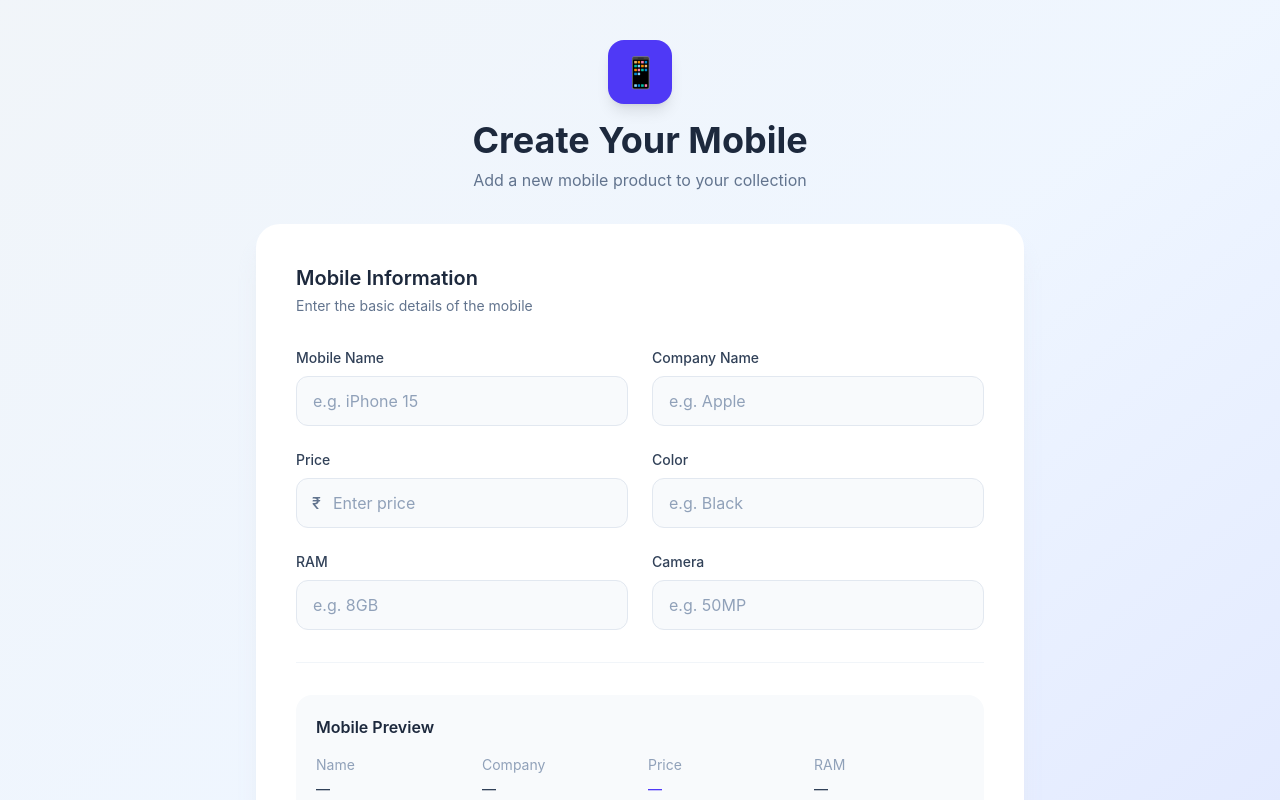
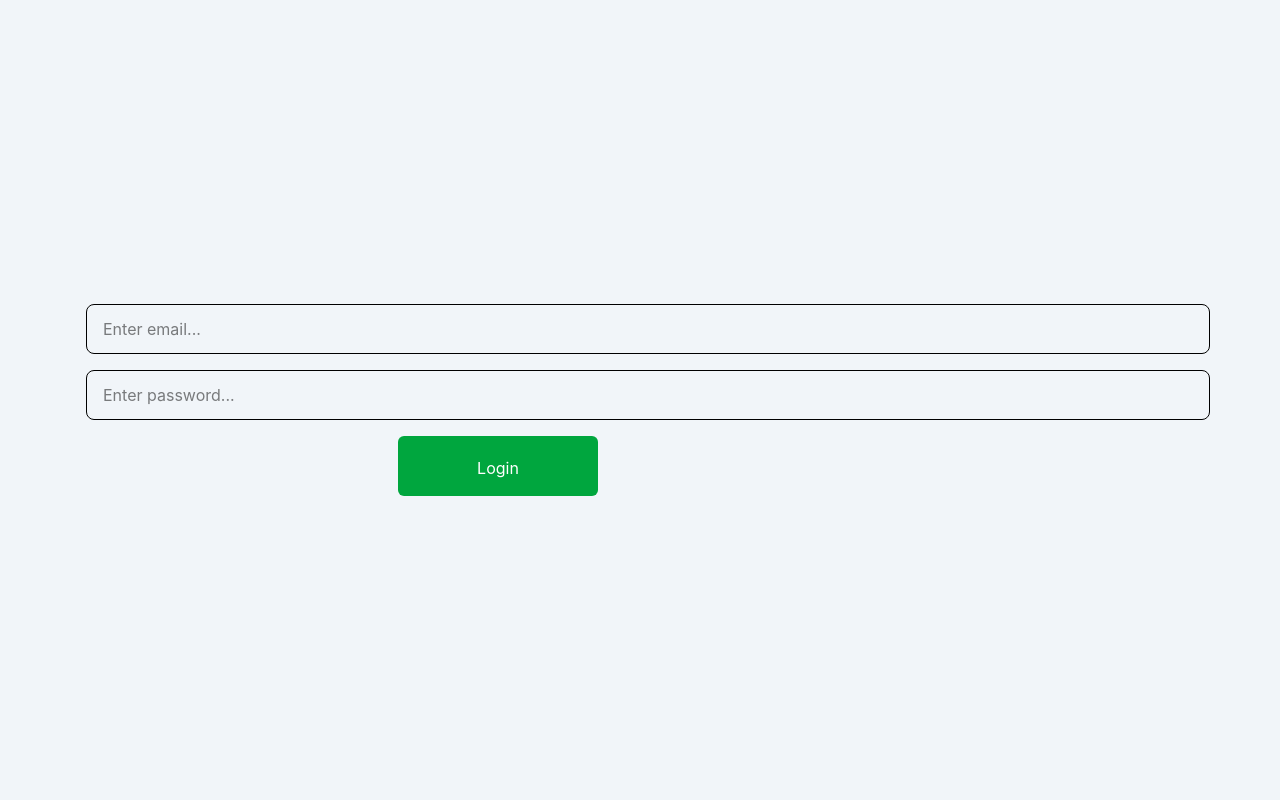
Before and after one commit to Dayapal/Backend-Authentication-with-full-stack-MERN-STACK, a React app in the folder frontend/: page / in a window 1280 px wide. Shown: the top 800 px of the page. Built offline with nearby package versions, Linux system fonts and the light colour scheme; no server answers; the HTML template or start-up script is replaced by a standard one.

Commit message:
feat: implement Login and Register components, and add Dashboard page

```diff
--- a/frontend/src/App.jsx
+++ b/frontend/src/App.jsx
@@ -2,14 +2,17 @@ import React from 'react'
 import FetchColdrinks from './components/FetchColdrinks'
 import MobileFetch from './components/MobileFetch'
 import CreateMobile from './components/CreateMobile'
+import Register from './pages/Register'
+import Login from './pages/Login'
 const App = () => {
   return (
     <div>
 
       {/* <FetchColdrinks/> */}
-      <CreateMobile/>
-      <MobileFetch/>
-
+      {/* <CreateMobile />
+      <MobileFetch /> */}
+      {/* <Register /> */}
+      <Login />
     </div>
   )
 }
--- /dev/null
+++ b/frontend/src/pages/Dashboard.jsx
@@ -0,0 +1,11 @@
+import React from 'react'
+
+const Dashboard = () => {
+  return (
+    <div>
+      <h1>Dashboard Page</h1>
+    </div>
+  )
+}
+
+export default Dashboard
--- /dev/null
+++ b/frontend/src/pages/Login.jsx
@@ -0,0 +1,69 @@
+import axios from 'axios'
+import React from 'react'
+import { useState } from 'react'
+
+const Login = () => {
+    const [formData, setFormData] = useState({
+        email: "",
+        password: ""
+    })
+
+    const handleChange = (e) => {
+        setFormData({
+            ...formData,
+            [e.target.name]: e.target.value
+        })
+    }
+
+
+    const handleSubmit = async (e) => {
+        e.preventDefault();
+        try {
+            const res = await axios.post("http://localhost:3000/login", formData)
+            const token = res.data.token;
+            localStorage.setItem("token", token)
+
+            localStorage.setItem(
+                "user",
+                JSON.stringify(res.data.data)
+            )
+
+            console.log("User login successfully")
+            alert("Login Successfully")
+
+        } catch (error) {
+            console.log("Failed to login User ", error.message);
+            alert("Failed to Login User")
+        }
+    }
+
+    return (
+        <div className="min-h-screen flex items-center justify-center bg-slate-100 px-4">
+
+
+            <form onSubmit={handleSubmit}>
+                <input type="email" name="email" placeholder='Enter email...'
+                    onChange={handleChange}
+                    value={formData.email}
+                    className="w-full border rounded-lg px-4 m-2 py-3"
+                    required
+                />
+                <input type="password" name="password" placeholder='Enter password...'
+                    onChange={handleChange}
+                    value={formData.password}
+                    className="w-full border rounded-lg px-4 m-2 py-3"
+                    required
+                />
+                <button type='submit'
+                    className='bg-green-600 ml-80  rounded-md w-50 h-15 p-5 text-white m-2'
+                >Login</button>
+
+            </form>
+
+
+
+        </div>
+    )
+}
+
+export default Login
--- /dev/null
+++ b/frontend/src/pages/Register.jsx
@@ -0,0 +1,74 @@
+import axios from 'axios'
+import React from 'react'
+import { useState } from 'react'
+
+const Register = () => {
+
+    const [formData, setFormData] = useState({
+        name: "",
+        email: "",
+        password: ""
+    })
+
+    const handleChange = (e) => {
+        setFormData({
+            ...formData,
+            [e.target.name]: e.target.value
+        })
+    }
+
+    const handleSubmit = async (e) => {
+        e.preventDefault();
+        try {
+            const res = await axios.post("http://localhost:3000/register", formData)
+            console.log("User regiseter successfully ", res.data);
+            alert("User Register successfully")
+            setFormData({
+                name: "",
+                email: "",
+                password: ""
+            })
+
+        } catch (error) {
+            console.log("Failed to Register user", error.message)
+            alert("Failed to Register User")
+
+        }
+    }
+
+
+
+    return (
+        <div className='  flex flex-col  bg-amber-500 text-center'>
+            <h1 className='text-2xl text-white'>Register Page</h1>
+            <form onSubmit={handleSubmit} >
+
+                <input type="text" name="name" placeholder='Enter name..'
+                    onChange={handleChange}
+                    value={formData.name}
+                    className=' p-5 m-4 bg-amber-900'
+                    required
+                />
+                <input type="email" name="email" placeholder='Enter email..'
+                    onChange={handleChange}
+                    value={formData.email}
+                    className=' p-5 m-4 bg-amber-900'
+                    required
+                />
+                <input type="password" name="password" placeholder='Enter password..'
+                    onChange={handleChange}
+                    value={formData.password}
+                    className=' p-5 m-4 bg-amber-900'
+                    required
+                />
+                <button type='submit' className='bg-green-800 text-white p-5 w-50 h-15 m-2 rounded-md'>Submit</button>
+            </form>
+
+
+
+
+        </div>
+    )
+}
+
+export default Register
```
